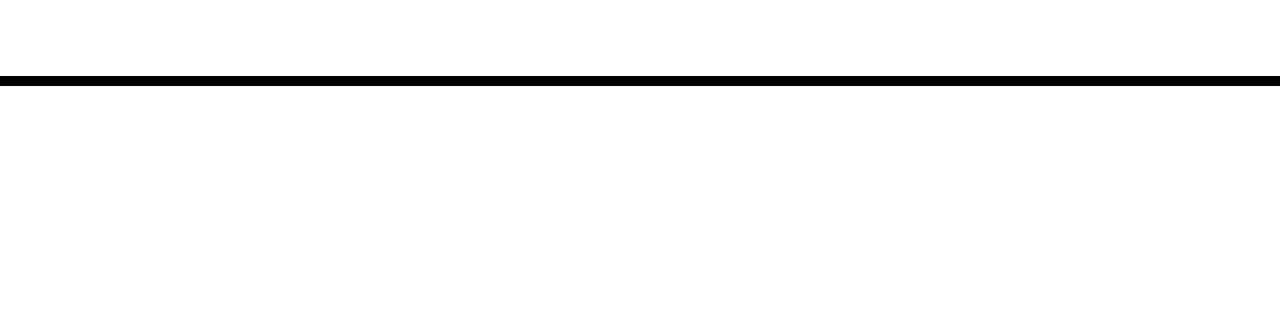
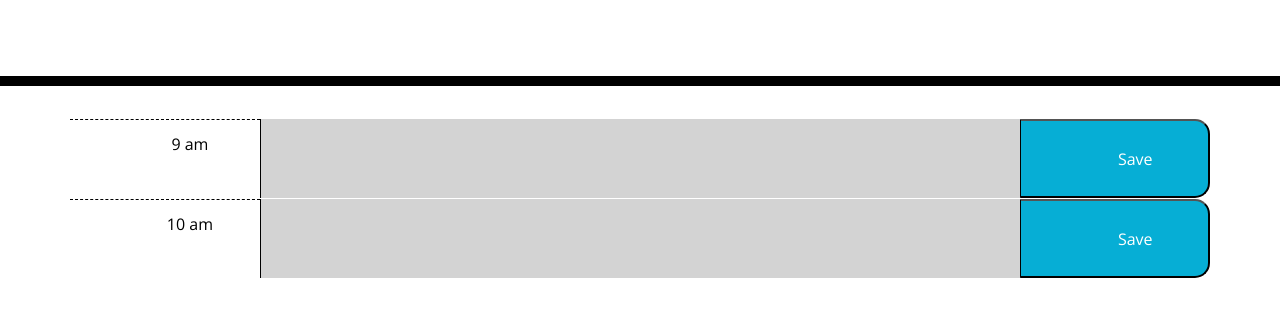
Before and after one commit to ckomodo/day-planner-app, a plain HTML site: page index.html in a window 1280 px wide. Shown: the part 182-498 px from the top of the page. Drawn offline with nearby package versions, Linux system fonts and the light colour scheme.

Commit message:
pseudo-code and examples set up

```diff
--- a/index.html
+++ b/index.html
@@ -30,9 +30,38 @@
     </header>
     <div class="container">
       <!-- Timeblocks go here -->
+
+      <div class="row time-block">
+        <div class="col-md-2 hour">
+            9 am
+        </div>
+        <textarea  class="col-md-8 past">
+
+        </textarea>
+        <button class="col-md-2 saveBtn">
+          Save
+        </button>
+      </div>
+
+
+      <div class="row time-block">
+        <div class="col-md-2 hour">
+            10 am
+        </div>
+        <textarea  class="col-md-8 past">
+
+        </textarea>
+        <button class="col-md-2 saveBtn">
+          Save
+        </button>
+      </div>
+
+
+
     </div>
 
     <script src="https://code.jquery.com/jquery-3.4.1.min.js"></script>
     <script src="https://cdnjs.cloudflare.com/ajax/libs/moment.js/2.24.0/moment.min.js"></script>
+  <script src="./script.js"></script>
   </body>
 </html>
--- /dev/null
+++ b/script.js
@@ -0,0 +1,53 @@
+console.log(moment().format("dddd, MMMM Do YYYY, h:mm:ss a"));
+console.log(moment().format("h A"));
+// TODO: use moment.js library
+// TODO: create one row with time, text area and button using jquery
+// TODO:  layout of what we need to make using jquery
+// {<div class="row time-block">
+//         <div class="col-md-2 hour">
+//             9 am
+//         </div>
+//         <textarea  class="col-md-8 past">
+
+//         </textarea>
+//         <button class="col-md-2 saveBtn">
+//           Save
+//         </button>
+//       </div>
+
+
+//       <div class="row time-block">
+//         <div class="col-md-2 hour">
+//             9 am
+//         </div>
+//         <textarea  class="col-md-8 past">
+
+//         </textarea>
+//         <button class="col-md-2 saveBtn">
+//           Save
+//         </button>
+//       </div>}
+//TODO: show time on top of calendar. Using moment.js, grab time and set the text of the p tag with the ID of current day to be the time from moment.js
+//TODO: create an array that holds the standard business time e.g. ["9am", "10am", "11am", ].
+//TODO: create a for loop
+//TODO: Use a for loop to loop over array of hours then create a div for row, each hour, textarea and buttons
+
+//TODO: create a div for HTMLTableRowElement, textarea and GamepadButton, add content and append to row then append row to page
+//TODO: add method to make this non-repetitive e.g. for loop, function
+//TODO: compare the hours of the rows to the current time (moment.js to get current time, compare this time to the time assigned to each row)
+//TODO: Using an if statement, check using moment.js to see if hour in the loop is past current hour, if so, give that text area a class of past
+//TODO: create a click event listener for each button.
+//TODO: Grab the value of text area and save it into a variable. Save the text from text area that is in the same row as the button clicked.
+//TODO: When this button is clicked, save text into local storage. Only save text in the same row as button
+//TODO: using localStorage.setItem, save the text into local storage.
+//TODO: Retrieve data from local storage using localStorage.getItem and keep this data in the text area. (What text from what local storage goes into what text area?)
+
+
+var textFromLocalStorage1 = localStorage.setItem("hour", "monday")
+var textFromLocalStorage = localStorage.setItem("day", "week1") //can be set to a variable
+
+$(".first").text(textFromLocalStorage)
+
+$(".second").text(textFromLocalStorage1)
+
+//can attach to a button and add event listener
```
Also changed, not shown: 1 other file.
